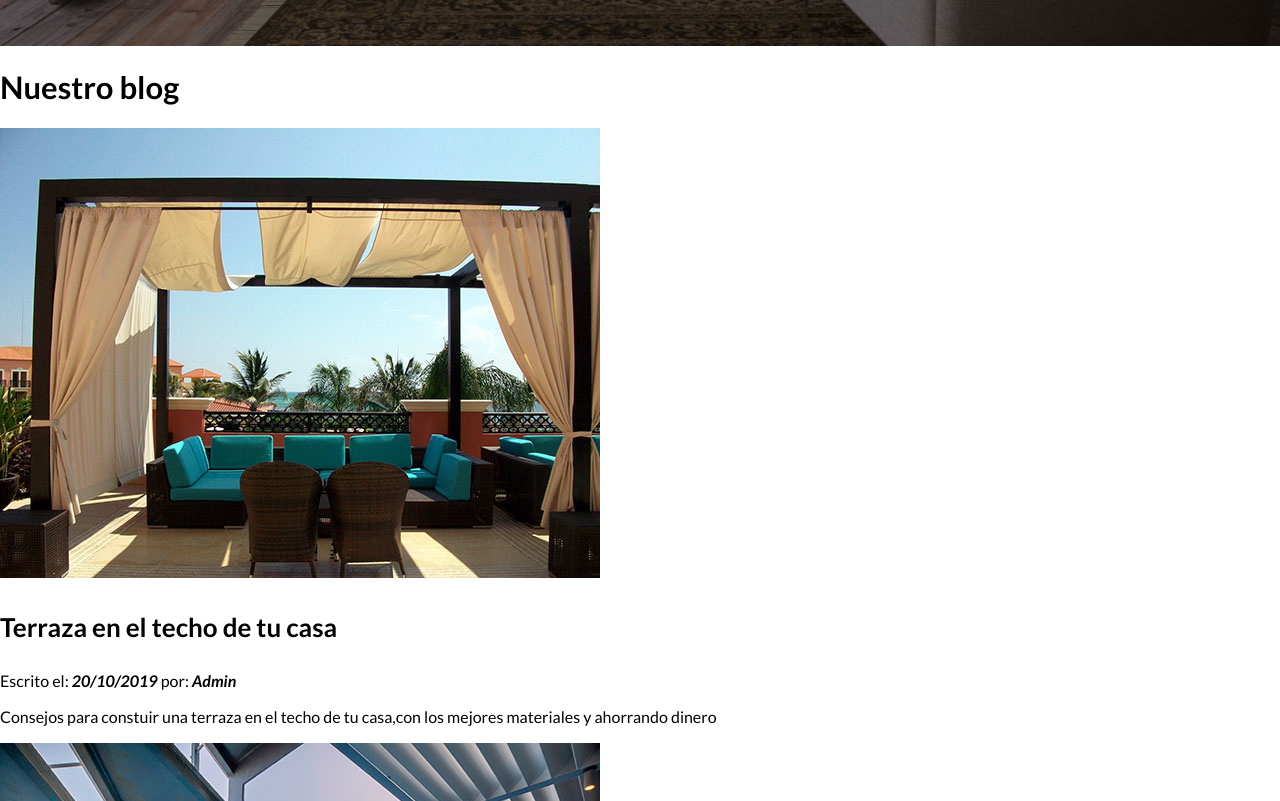
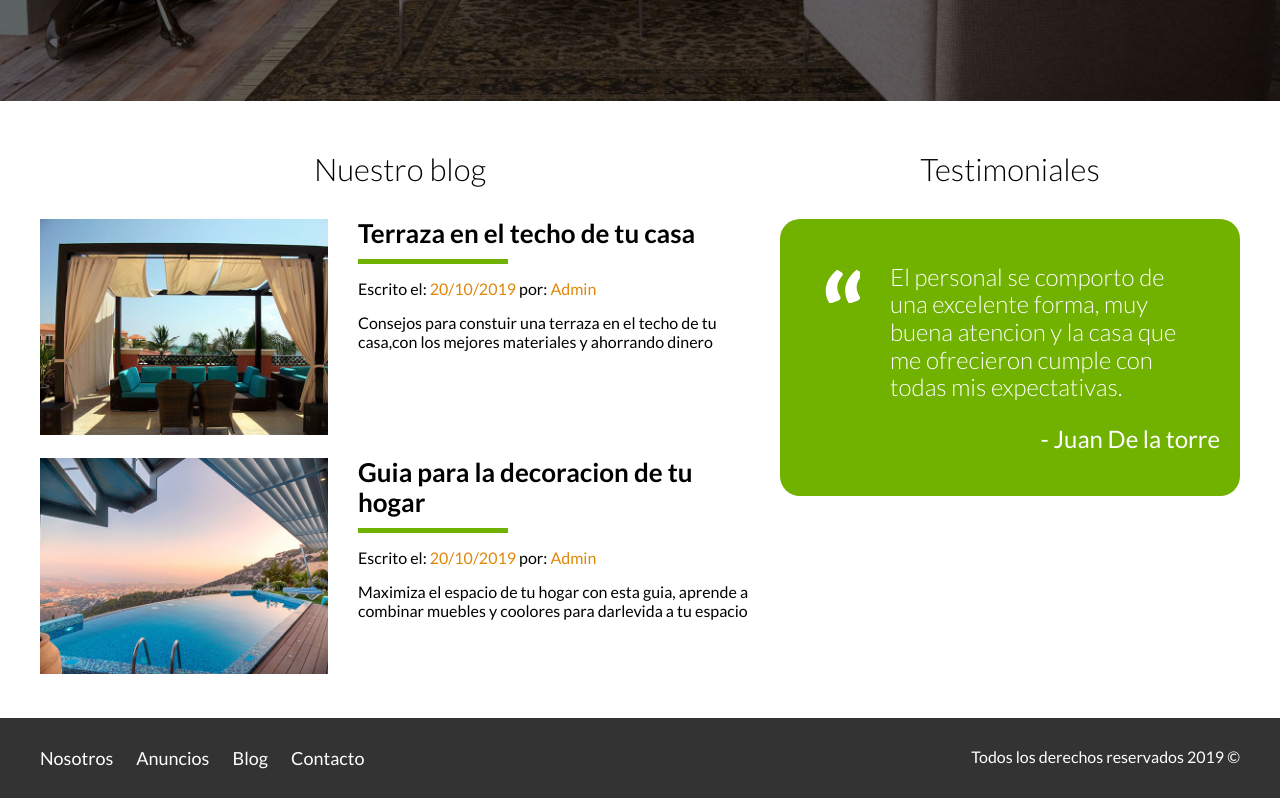
Before and after one commit to david7890/Bienes-Raices, a plain HTML site: page index.html in a window 1280 px wide. Shown: the part 2480-3281 px from the top of the page. Drawn offline with Linux system fonts and the light colour scheme.

Commit message:
Pagina principal terminada

```diff
--- a/css/styles.css
+++ b/css/styles.css
@@ -4,7 +4,7 @@ html{
 body{
     font-family: 'Lato', sans-serif;
     font-size: 1.6rem;
-    line-height: 2rem;
+
 }
 /*Globales*/
 img{/*selector todos img**/
@@ -165,3 +165,85 @@ h4{
 .contenido-contacto p{
     font-size: 1.9 rem;
 }
+
+/**Seccion inferior **/
+.seccion-inferior{
+    display: flex;/**Posicionar elemento uno junto a otro**/
+    justify-content: space-between;
+}
+.seccion-inferior .blog{
+    flex-basis: 60%;
+}
+.seccion-inferior .testimoniales{
+    flex-basis: calc(40% - 2rem);
+}
+.entrada-blog{
+    display: flex;/**afecta primer nivel de hijos: imagen , entrada-blog**/
+    justify-content: space-between;
+    margin-bottom: 2rem;
+}
+.entrada-blog: :last-of-type{
+    margin-bottom: 0;
+}
+.entrada-blog .imagen{
+    flex-basis: 40%;
+}
+.entrada-blog .texto-entrada{
+    flex-basis: calc(60% - 3rem);
+}
+.texto-entrada a {
+    color: black;
+    text-decoration: none;
+}
+.texto-entrada h4{
+    margin: 0;
+    line-height: rem;
+}
+.texto-entrada h4::after{
+    content: "";
+    display: block;
+    width: 15rem;
+    height: .5rem;
+    background-color: #71B100;
+    margin-top: 1rem;
+}
+.texto-entrada span{
+    color: #e08709;
+}
+.testimonial{
+    background-color: #71B100;
+    font-size: 2.4rem;
+    padding: 2rem;
+    color: white;
+    border-radius: 2rem; /**esquinas redondas**/
+}
+.testimonial p{
+    text-align: right;
+}
+.testimonial blockquote::before{
+    content: "";
+    background-image: url(../img/comilla.svg);
+    width: 4rem;
+    height: 4rem;
+    position: absolute;
+    left: -2rem;
+}
+.testimonial blockquote{
+    position: relative;
+    padding-left: 5rem;
+    font-weight: 300;
+}
+.site-footer{
+    background-color: #333333;
+    margin: 0;
+
+}
+.contenedor-footer{
+    padding: 3rem 0; /**Espacio hacia adentro separacion 3 arriba abajo 0 der izq**/
+    display: flex;
+    justify-content: space-between;
+}
+.copy{
+    margin: 0;
+    color: white;
+}
--- a/index.html
+++ b/index.html
@@ -145,40 +145,59 @@
         </div>
     </section>
 
-    <section>
-        <h3>Nuestro blog</h3>
-        <article>
+    <div class="seccion-inferior contenedor seccion">
+        <section class="blog">
+            <h3 class="centrar-texto fw-300">Nuestro blog</h3>
+            <article class="entrada-blog">
+                <div class="imagen">
                     <img src="img/blog1.jpg" alt="blog entrada">
+                </div>
+                <div class="texto-entrada">
+                    <a href="#">
                         <h4>Terraza en el techo de tu casa </h4>
-            <p>Escrito el: <em>20/10/2019 </em>por: <em>Admin</em></p>
+                    </a>
+                    <p>Escrito el: <span>20/10/2019 </span>por: <span>Admin</span></p>
                     <p>Consejos para constuir una terraza en el techo de tu casa,con los mejores
                     materiales y ahorrando dinero</p>
+                </div>
             </article>
-        <article>
+            <article class="entrada-blog">
+                <div class="imagen">
                     <img src="img/blog2.jpg" alt="blog entrada">
+                </div>
+                <div class="texto-entrada">
+                    <a href="#">
                         <h4>Guia para la decoracion de tu hogar</h4>
-            <p>Escrito el: <em>20/10/2019 </em>por: <em>Admin</em></p>
-            <p>Maximiza el espacio de tu hogar con esta guia, aprende a combinar muebles y coolores para darlevida a tu espacio</p>
+                    </a>
+                    <p>Escrito el: <span>20/10/2019 </span>por: <span>Admin</span></p>
+                    <p>Maximiza el espacio de tu hogar con esta guia, aprende a combinar
+                    muebles y coolores para darlevida a tu espacio</p>
+                </div>
             </article>
         </section>
 
-    <section>
-        <h3>Testimoniales</h3>
+        <section class="testimoniales">
+            <h3 class="centrar-texto fw-300">Testimoniales</h3>
+            <div class="testimonial">
                 <blockquote>
                     El personal se comporto de una excelente forma, muy buena atencion y la casa que me ofrecieron
                     cumple con todas mis expectativas.
                 </blockquote>
                 <p>- Juan De la torre</p>
+            </div>
         </section>
+    </div>
 
-    <footer>
+    <footer class="site-footer seccion">
+        <div class="contenedor contenedor-footer">
             <nav class="navegacion">
                 <a href="nosotros.html">Nosotros</a>
                 <a href="anuncios.html">Anuncios</a>
                 <a href="blog.hmtl">Blog</a>
                 <a href="contacto.html">Contacto</a>
             </nav>
-            <p>Todos los derechos reservados 2019 &copy;</p>
+            <p class="copy">Todos los derechos reservados 2019 &copy;</p>
+        </div>
     </footer>
 </body>
 </html>
```
Also changed, not shown: template.html (added, +14 -0 lines), usuarios.txt (added), 2 other files. Lines whose indentation alone changed are shown as unchanged.
